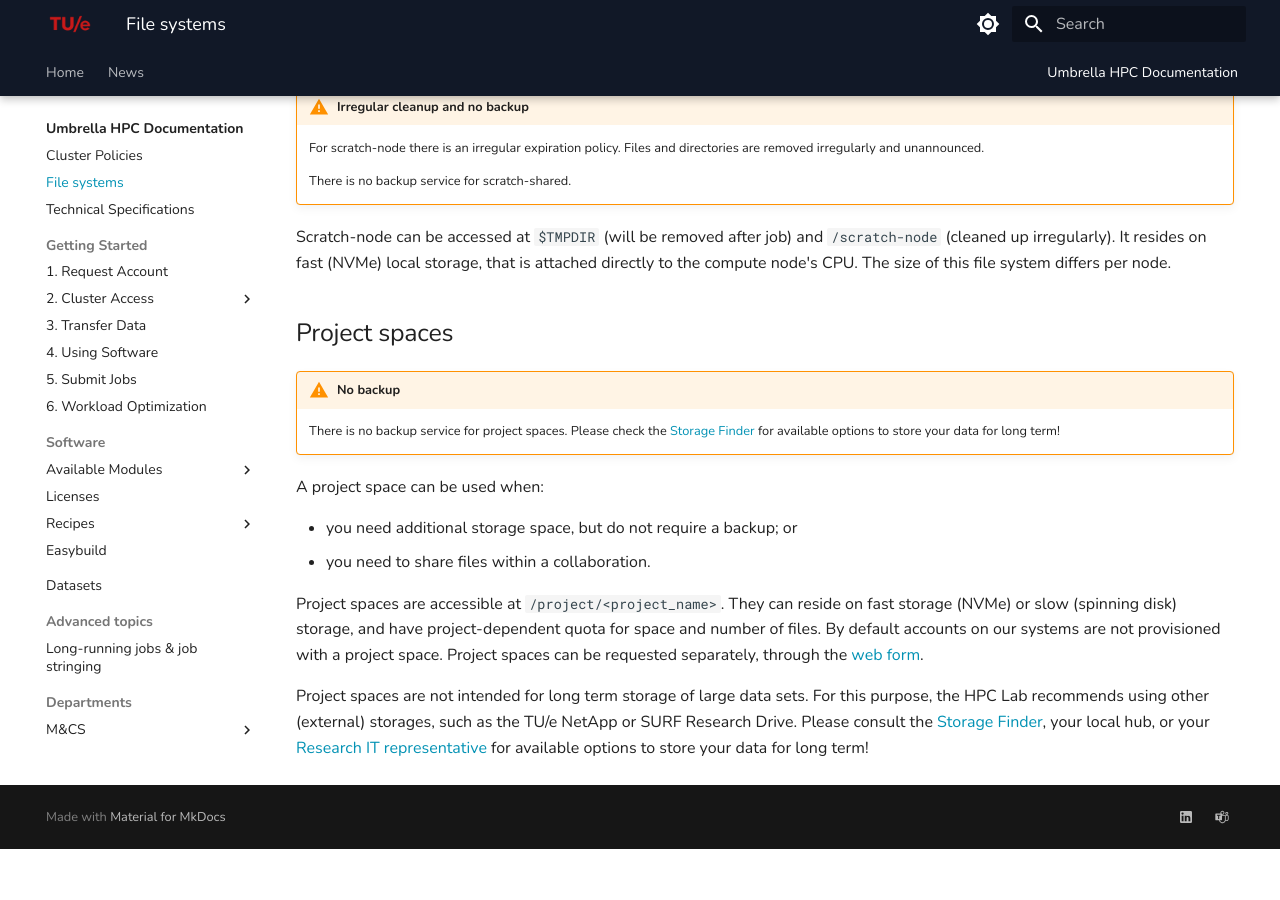
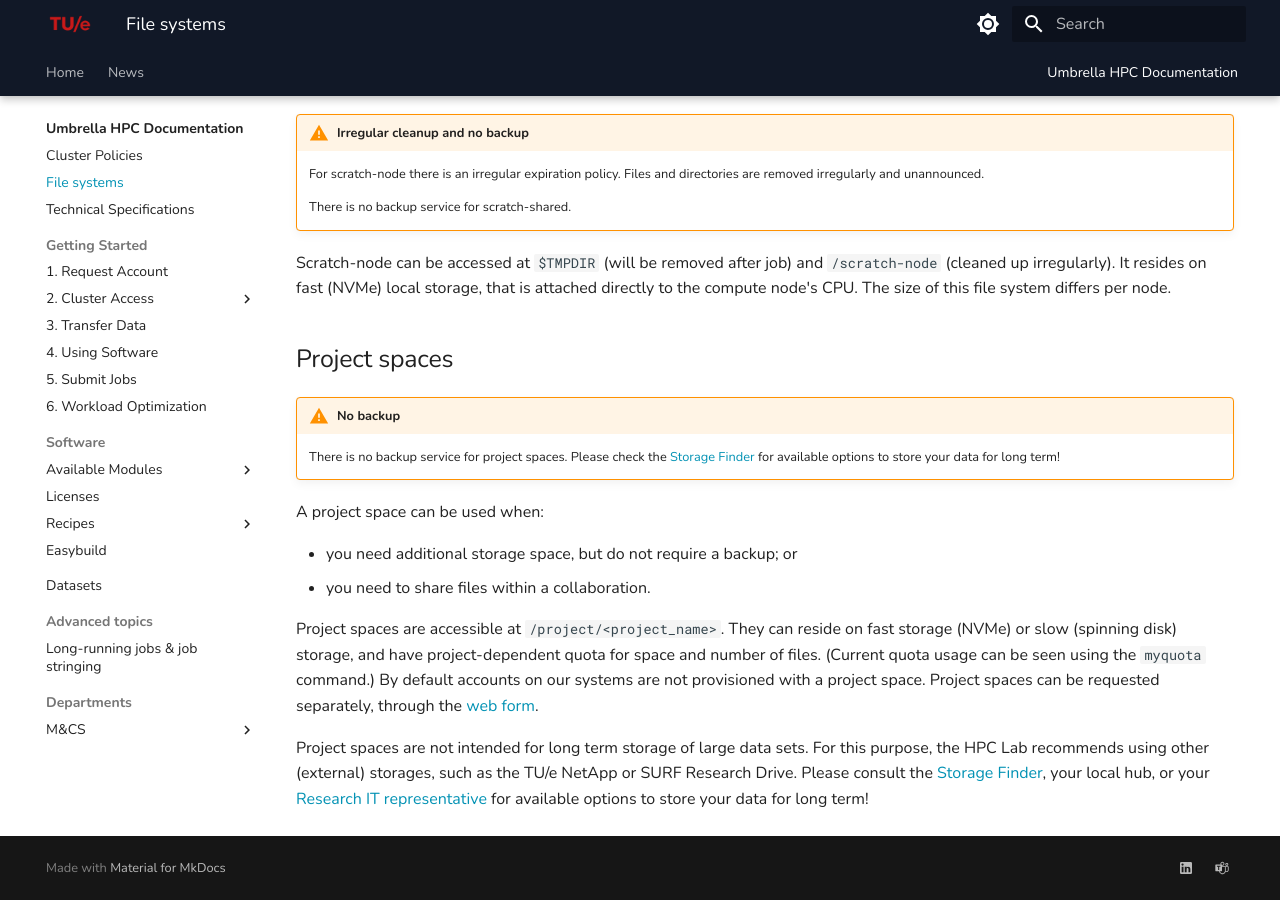
Before and after one commit to gferhpc/supercomputing.tue.nl, an MkDocs documentation site: the page built from pages/documentation/filesystems.md, in a window 1280 px wide and 900 px high, scrolled down 1995 px. Built offline with MkDocs 1.6.1 and Material for MkDocs 9.7.7, drawn with Linux system fonts in a browser that asks for light colours; before the commit the page ends 2844 px from its top, so only the background shows below that; some of the changed text lies outside the part shown.

Commit message:
docs: filesystem: refer to myquota command

```diff
--- a/pages/documentation/filesystems.md
+++ b/pages/documentation/filesystems.md
@@ -76,7 +76,7 @@
 
 Every user has their own home directory, which is accessible at <code>/home/&lt;login_name&gt;</code>.
 
-**Your home directory has default capacity quota of 200 GiB. The default inode quota is 1,000,000.**
+**Your home directory has default capacity quota of 200 GiB. The default inode quota is 1,000,000.**  To see your current quota usage, run the `myquota` command.
 
 Most home directories reside on fast (NVMe) storage. Some, however, may reside on slower (spinning disk) storage.
 
@@ -117,6 +117,6 @@
 - you need additional storage space, but do not require a backup; or
 - you need to share files within a collaboration.
 
-Project spaces are accessible at <code>/project/&lt;project_name&gt;</code>.  They can reside on fast storage (NVMe) or slow (spinning disk) storage, and have project-dependent quota for space and number of files.  By default accounts on our systems are not provisioned with a project space. Project spaces can be requested separately, through the [web form](https://tue.topdesk.net/tas/public/ssp/content/serviceflow?unid=f950a580c8e34a7abb7d37d102c788e8){:target=_blank}.
+Project spaces are accessible at <code>/project/&lt;project_name&gt;</code>.  They can reside on fast storage (NVMe) or slow (spinning disk) storage, and have project-dependent quota for space and number of files.  (Current quota usage can be seen using the `myquota` command.)  By default accounts on our systems are not provisioned with a project space. Project spaces can be requested separately, through the [web form](https://tue.topdesk.net/tas/public/ssp/content/serviceflow?unid=f950a580c8e34a7abb7d37d102c788e8){:target=_blank}.
 
 Project spaces are not intended for long term storage of large data sets. For this purpose, the HPC Lab recommends using other (external) storages, such as the TU/e NetApp or SURF Research Drive. Please consult the [Storage Finder](https://storagefinder.tue.nl){:target=_blank}, your local hub, or your [Research IT representative](https://tuenl.sharepoint.com/sites/intranet-LIS/SitePages/Research-IT.aspx) for available options to store your data for long term!
```
